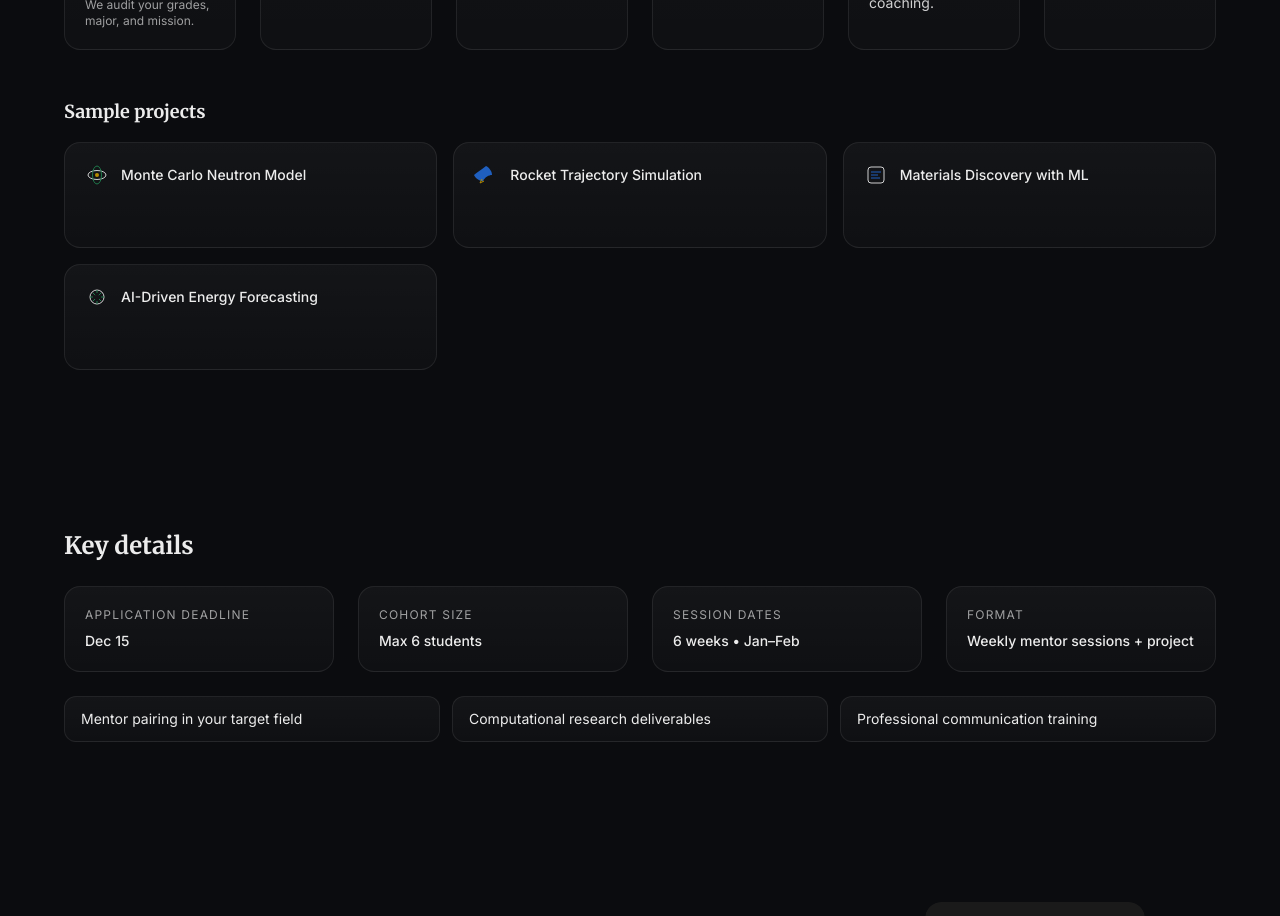
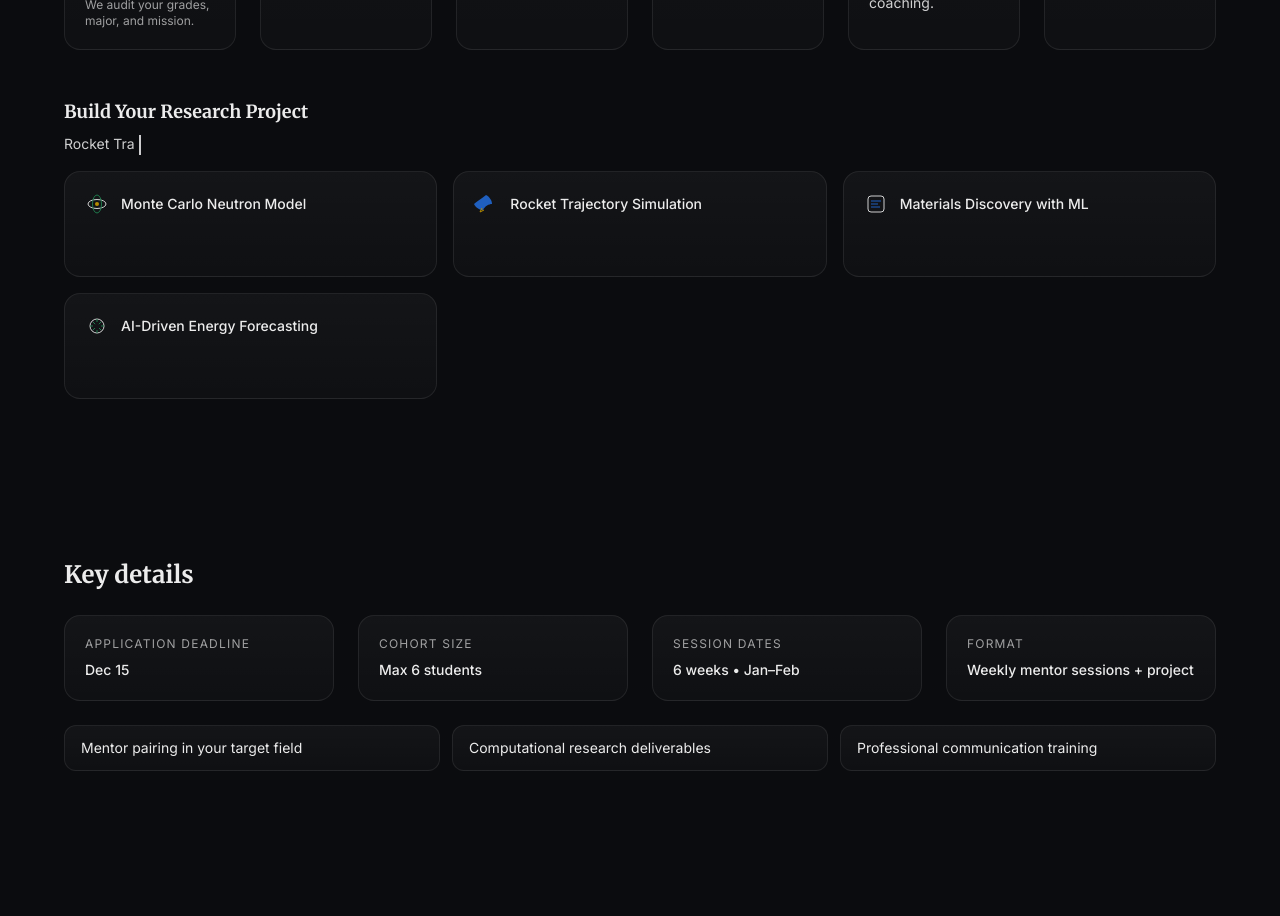
Before and after one commit to swansone4/scalestem, a Next.js app: page / in a window 1280 px wide. Shown: the part 1420-2336 px from the top of the page. Built offline with nearby package versions, Linux system fonts and the light colour scheme.

Commit message:
ui: remove Results nav, rename Founder->About Me, add typewriter to projects

```diff
--- a/app/page.tsx
+++ b/app/page.tsx
@@ -16,8 +16,7 @@ export default function Home() {
           <nav className="hidden md:flex items-center gap-6 text-sm">
             <a href="#how" className="hover:opacity-80">How it works</a>
             <a href="#program" className="hover:opacity-80">Program</a>
-            <a href="#founder" className="hover:opacity-80">Founder</a>
-            <a href="#results" className="hover:opacity-80">Results</a>
+            <a href="#about" className="hover:opacity-80">About Me</a>
             <a href="#apply" className="hover:opacity-80">Apply</a>
           </nav>
           <div className="flex items-center gap-3">
@@ -73,11 +72,11 @@ export default function Home() {
       {/* Key Details */}
       <KeyDetails />
 
-      {/* Founder */}
-      <section id="founder" className="mx-auto container-width px-6 py-16 md:py-20">
+      {/* About Me */}
+      <section id="about" className="mx-auto container-width px-6 py-16 md:py-20">
         <div className="grid items-center gap-8 md:grid-cols-3">
           <div className="md:col-span-2">
-            <h2 className="heading-serif text-2xl font-semibold">Founder’s Story</h2>
+            <h2 className="heading-serif text-2xl font-semibold">About Me</h2>
             <p className="mt-4 text-white/80">
               I came from a small university and found my way to a national lab PhD. Scale STEM reflects the mentorship and project-based guidance I wished I’d had earlier—clear goals, real research, and support to communicate like a scientist.
             </p>
--- a/components/HowItWorks.tsx
+++ b/components/HowItWorks.tsx
@@ -1,5 +1,6 @@
 import Image from "next/image";
 import { Reveal } from "@/components/Reveal";
+import { Typewriter } from "@/components/Typewriter";
 
 export function HowItWorks() {
   const steps = [
@@ -76,8 +77,12 @@ export function HowItWorks() {
 
       {/* Project tiles */}
       <Reveal>
-        <h3 className="mt-12 text-lg font-semibold">Sample projects</h3>
+        <h3 className="mt-12 text-lg font-semibold heading-serif">Build Your Research Project</h3>
       </Reveal>
+      <Typewriter
+        className="mt-2 block text-sm text-white/80"
+        items={projects.map((p) => p.name)}
+      />
       <div className="mt-4 grid gap-4 sm:grid-cols-2 lg:grid-cols-3">
         {projects.slice(0, 4).map((p, idx) => (
           <Reveal key={p.name} delayMs={idx * 80}>
--- /dev/null
+++ b/components/Typewriter.tsx
@@ -0,0 +1,53 @@
+"use client";
+
+import { useEffect, useMemo, useRef, useState } from "react";
+
+type TypewriterProps = {
+  items: string[];
+  typingSpeedMs?: number;
+  eraseSpeedMs?: number;
+  delayBetweenMs?: number;
+  className?: string;
+};
+
+export function Typewriter({
+  items,
+  typingSpeedMs = 45,
+  eraseSpeedMs = 30,
+  delayBetweenMs = 1200,
+  className = "",
+}: TypewriterProps) {
+  const safeItems = useMemo(() => (items.length ? items : [""]), [items]);
+  const [index, setIndex] = useState(0);
+  const [text, setText] = useState("");
+  const [erasing, setErasing] = useState(false);
+  const timer = useRef<number | null>(null);
+
+  useEffect(() => {
+    const current = safeItems[index % safeItems.length];
+    if (!erasing) {
+      if (text.length < current.length) {
+        timer.current = window.setTimeout(() => setText(current.slice(0, text.length + 1)), typingSpeedMs) as unknown as number;
+      } else {
+        timer.current = window.setTimeout(() => setErasing(true), delayBetweenMs) as unknown as number;
+      }
+    } else {
+      if (text.length > 0) {
+        timer.current = window.setTimeout(() => setText(current.slice(0, text.length - 1)), eraseSpeedMs) as unknown as number;
+      } else {
+        setErasing(false);
+        setIndex((i) => (i + 1) % safeItems.length);
+      }
+    }
+    return () => {
+      if (timer.current) window.clearTimeout(timer.current);
+    };
+  }, [text, erasing, index, safeItems, typingSpeedMs, eraseSpeedMs, delayBetweenMs]);
+
+  return (
+    <span className={className} aria-live="polite">
+      {text}
+      <span className="ml-1 inline-block h-5 w-0.5 animate-pulse bg-white/80 align-middle" />
+    </span>
+  );
+}
```
